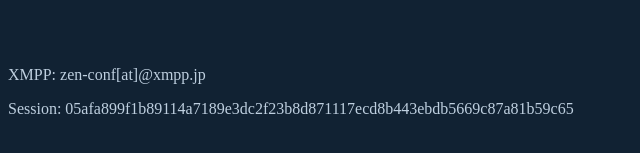
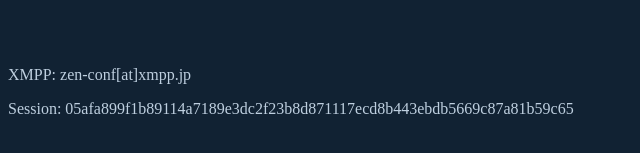
Before and after one commit to SecretShangri-La/0x1248723, a plain HTML site: page index.html in a window 1280 px wide. Shown: the part 461-614 px from the top of the page, 0-640 px from the left. Drawn offline with Linux system fonts and the light colour scheme.

Commit message:
index修正

```diff
--- a/index.html
+++ b/index.html
@@ -19,7 +19,7 @@
     <a HREF="./docstop.html">Document</a><p>
     <br>
     <br>
-    <p>XMPP: zen-conf[at]@xmpp.jp</p>
+    <p>XMPP: zen-conf[at]xmpp.jp</p>
     <p>Session: 05afa899f1b89114a7189e3dc2f23b8d871117ecd8b443ebdb5669c87a81b59c65</p>
   </body>
 </html>
```
